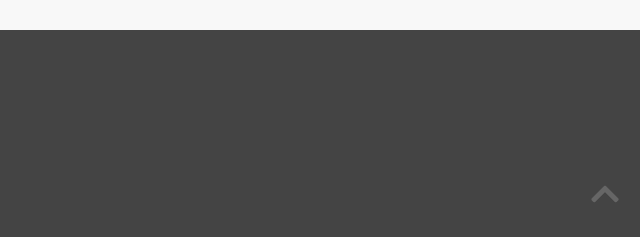
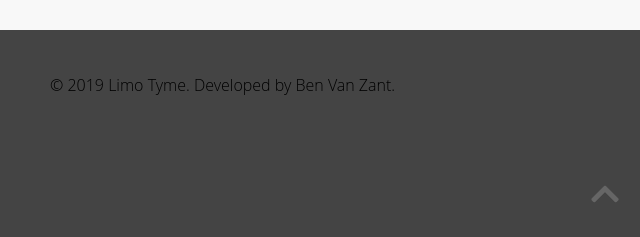
Before and after one commit to bdwilliamsvanzant/limoTyme, a plain HTML site: page index.html in a window 1280 px wide. Shown: the part 2246-2483 px from the top of the page, 35-675 px from the left. Drawn offline with nearby package versions, Linux system fonts and the light colour scheme.

Commit message:
copyright

```diff
--- a/index.html
+++ b/index.html
@@ -152,7 +152,10 @@
         <footer>
 	        <div class="container">
 	        	<div class="row">
-                    <div class="col-md-6 offset-md-6 footer-right">
+						<div class="col-md-6 footer-left">
+						<p>&copy;  2019 Limo Tyme. Developed by Ben Van Zant.</p>
+						</div>
+                    <div class="col-md-6 footer-right">
 						<a href="https://www.facebook.com/Limo-Tyme-111354346927563/"><h5>Check our <i class="fab fa-facebook-f"></i>acebook</h5></a>
                     </div>
                 </div>
```
